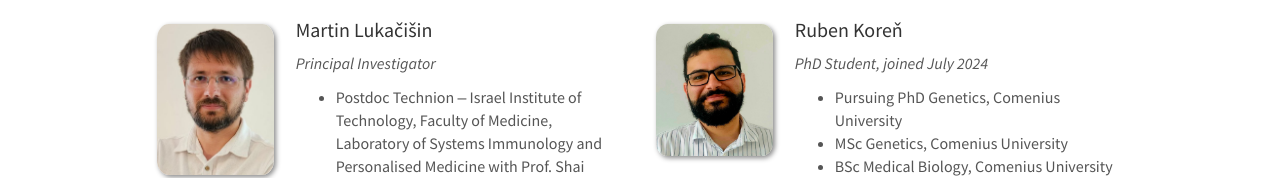
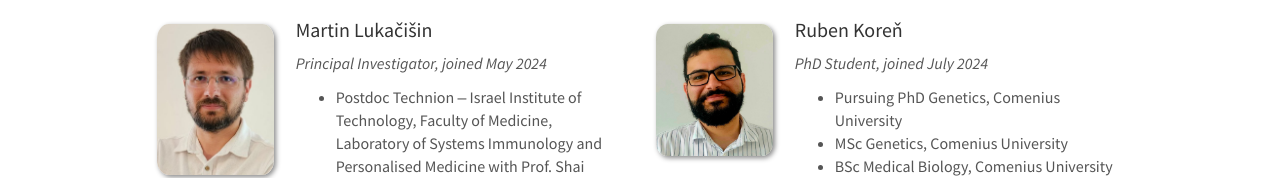
Before and after one commit to lukacisinlab/lukacisinlab.github.io, a plain HTML site: page team/index.html in a window 1280 px wide. Shown: the part 267-445 px from the top of the page. Drawn offline with nearby package versions, Linux system fonts and the light colour scheme.

Commit message:
Team: PI joining date
Co-authored-by: Cursor <cursoragent@cursor.com>

```diff
--- a/team/index.html
+++ b/team/index.html
@@ -71,7 +71,7 @@
   <div class="col-sm-6 clearfix">
     <p><img src="https://lukacisinlab.github.io/images/teampic/Martin.jpg" class="img-responsive" width="25%" style="float: left" /></p>
     <h4>Martin Lukačišin</h4>
-    <p><i>Principal Investigator <!--<br>email: <martin.lukacisin@uniba.sk></i> --></i></p>
+    <p><i>Principal Investigator, joined May 2024 <!--<br>email: <martin.lukacisin@uniba.sk></i> --></i></p>
     <ul style="overflow: hidden">
 
 
```
